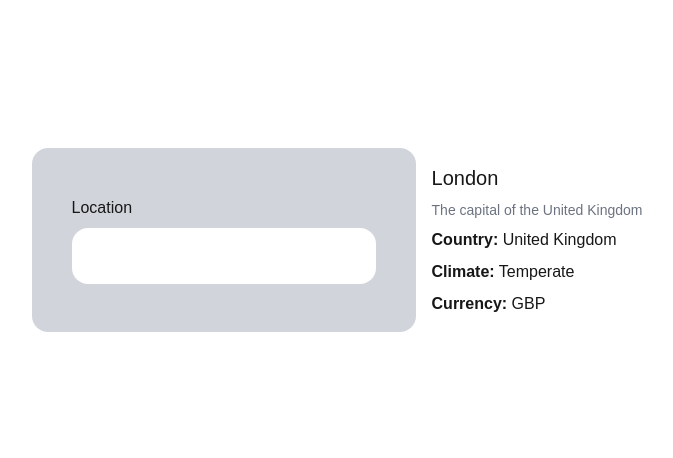
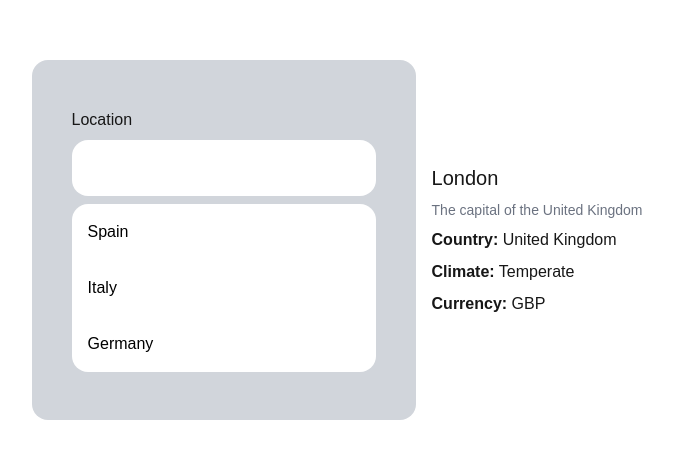
Before and after one commit to antoniofulg/mozio-travel-destination, a Next.js app: page / in a window 1280 px wide. Shown: the part 160-618 px from the top of the page, without its empty margins (295-968 px from the left). Built offline with nearby package versions, Linux system fonts and the light colour scheme.

Commit message:
Add selectBox atom

```diff
--- /dev/null
+++ b/src/app/ui/atoms/SelectBox/SelectBox.tsx
@@ -0,0 +1,29 @@
+type Props = {
+	isLoading: boolean
+	onClick: (value: string) => void
+	options: { value: string; label: string }[]
+}
+
+export const SelectBox = ({ isLoading, onClick, options }: Props) => {
+	if (isLoading)
+		return (
+			<div className="bg-white text-black w-full p-4 text-center rounded-2xl">
+				Loading...
+			</div>
+		)
+
+	return (
+		<div>
+			{options.map((option) => (
+				<button
+					className="bg-white text-black hover:bg-gray-100 transition-all duration-300 w-full p-4 text-left first:rounded-t-2xl last:rounded-b-2xl"
+					key={option.value}
+					value={option.value}
+					onClick={() => onClick(option.value)}
+				>
+					{option.label}
+				</button>
+			))}
+		</div>
+	)
+}
--- a/src/app/ui/components/Combobox/Combobox.tsx
+++ b/src/app/ui/components/Combobox/Combobox.tsx
@@ -1,5 +1,21 @@
+"use client"
+
 import { Input } from "@/app/ui/atoms"
+import { SelectBox } from "../../atoms/SelectBox/SelectBox"
 
 export const Combobox = () => {
-	return <Input label="Location" id="location" />
+	return (
+		<>
+			<Input label="Location" id="location" />
+			<SelectBox
+				isLoading={false}
+				options={[
+					{ label: "Spain", value: "spain" },
+					{ label: "Italy", value: "italy" },
+					{ label: "Germany", value: "germany" },
+				]}
+				onClick={(value) => console.log("Clicked on " + value)}
+			/>
+		</>
+	)
 }
```
